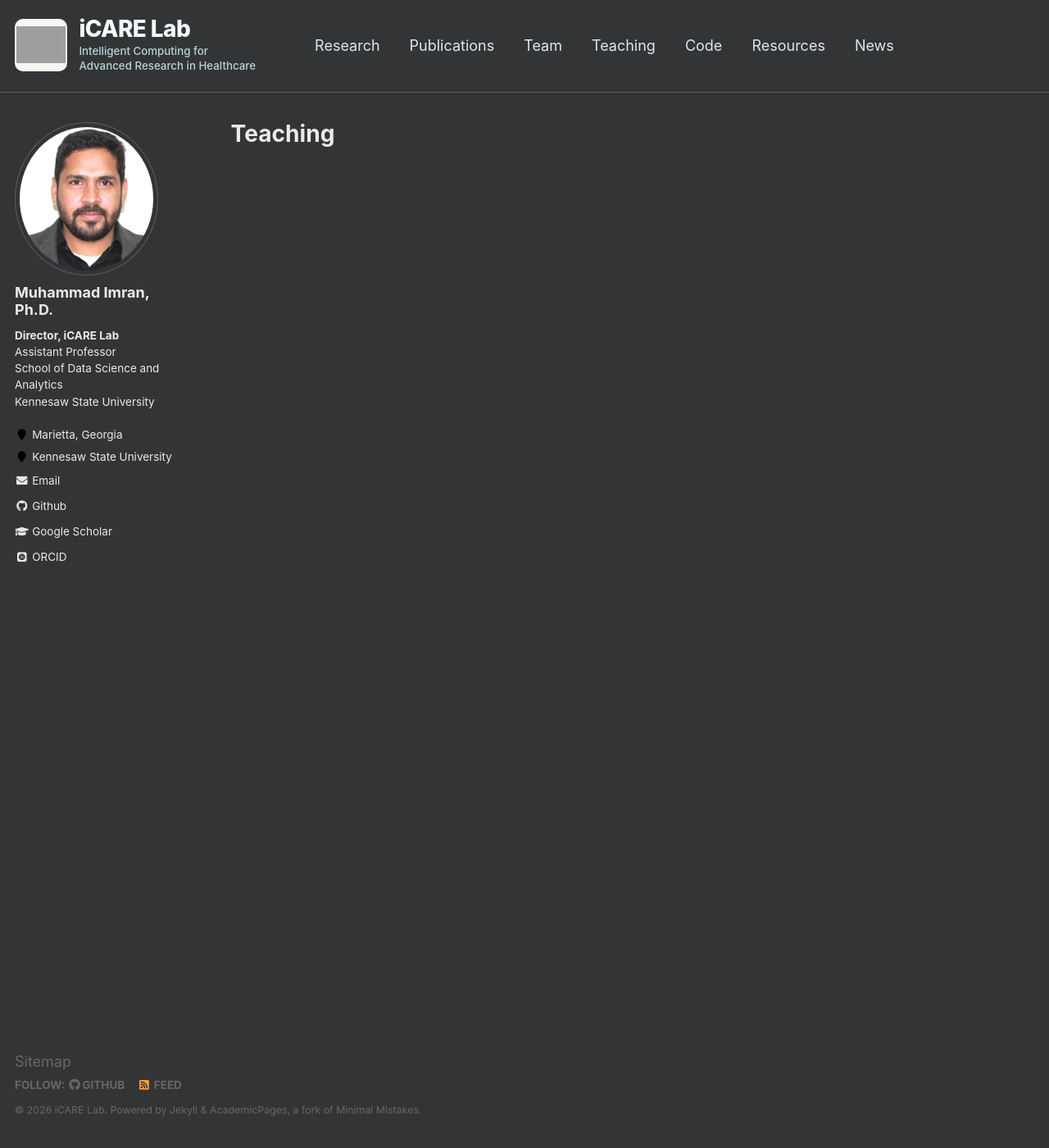
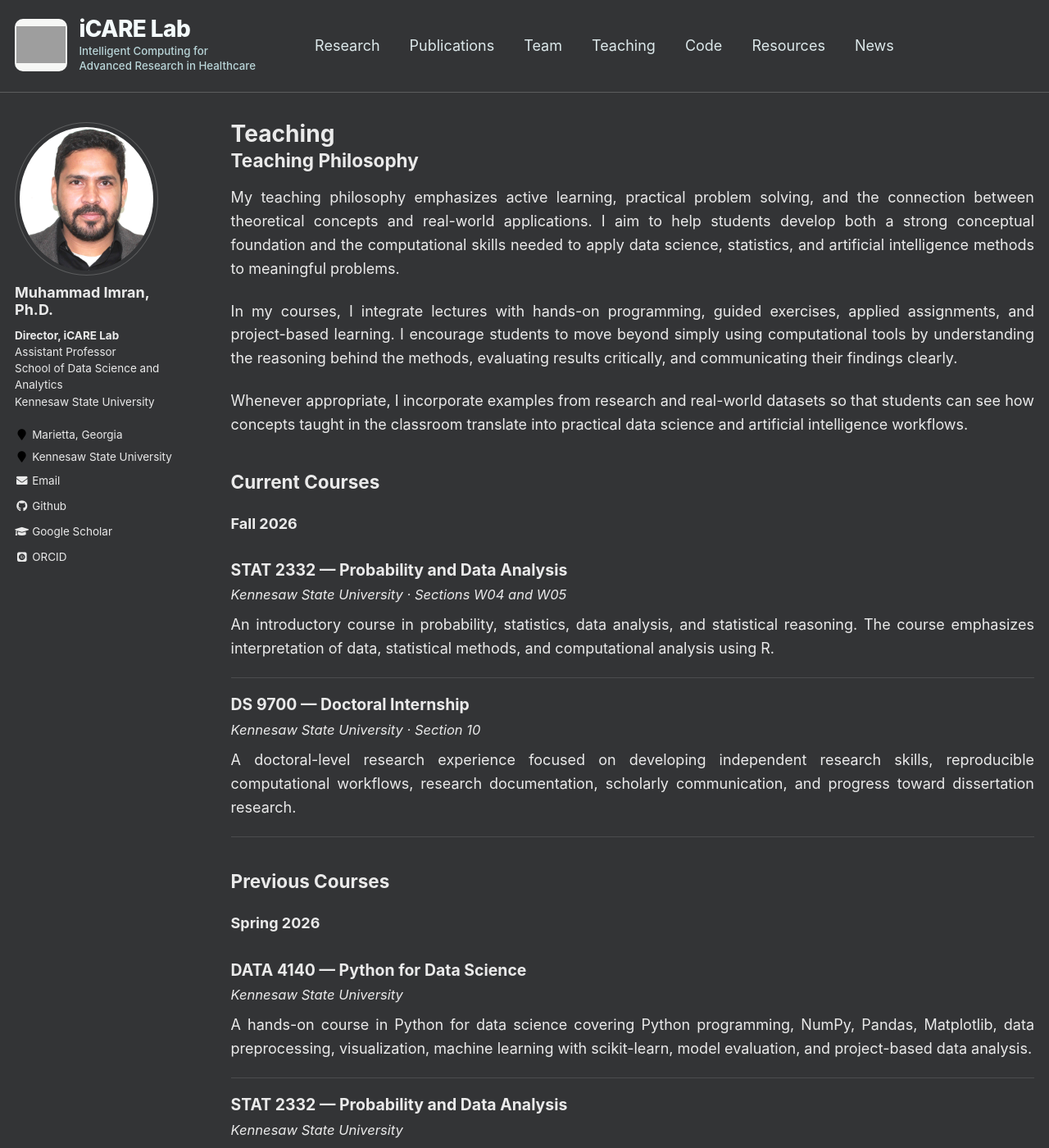
Before and after one commit to iCARE-Lab/icare-lab.github.io, a Jekyll site: the page built from _pages/teaching.md, in a window 1280 px wide and 1400 px high. Shown: the whole window at 82% size. Built offline with Jekyll 4.4.1, drawn with Linux system fonts in a browser that asks for light colours; some web fonts are replaced; some of the changed text lies outside the part shown.

Commit message:
Add and style Teaching page

```diff
--- a/_pages/teaching.md
+++ b/_pages/teaching.md
@@ -4,3 +4,165 @@ layout: archive
 title: "Teaching"
 author_profile: true
 ---
+
+<div class="teaching-page" markdown="1">
+
+<div class="teaching-intro" markdown="1">
+
+## Teaching Philosophy
+
+My teaching philosophy emphasizes active learning, practical problem solving, and the connection between theoretical concepts and real-world applications. I aim to help students develop both a strong conceptual foundation and the computational skills needed to apply data science, statistics, and artificial intelligence methods to meaningful problems.
+
+In my courses, I integrate lectures with hands-on programming, guided exercises, applied assignments, and project-based learning. I encourage students to move beyond simply using computational tools by understanding the reasoning behind the methods, evaluating results critically, and communicating their findings clearly.
+
+Whenever appropriate, I incorporate examples from research and real-world datasets so that students can see how concepts taught in the classroom translate into practical data science and artificial intelligence workflows.
+
+</div>
+
+## Current Courses
+
+### Fall 2026
+
+<div class="teaching-course" markdown="1">
+
+<div class="teaching-course__title">
+STAT 2332 — Probability and Data Analysis
+</div>
+
+<div class="teaching-course__meta">
+Kennesaw State University · Sections W04 and W05
+</div>
+
+An introductory course in probability, statistics, data analysis, and statistical reasoning. The course emphasizes interpretation of data, statistical methods, and computational analysis using R.
+
+</div>
+
+<div class="teaching-course" markdown="1">
+
+<div class="teaching-course__title">
+DS 9700 — Doctoral Internship
+</div>
+
+<div class="teaching-course__meta">
+Kennesaw State University · Section 10
+</div>
+
+A doctoral-level research experience focused on developing independent research skills, reproducible computational workflows, research documentation, scholarly communication, and progress toward dissertation research.
+
+</div>
+
+
+## Previous Courses
+
+### Spring 2026
+
+<div class="teaching-course" markdown="1">
+
+<div class="teaching-course__title">
+DATA 4140 — Python for Data Science
+</div>
+
+<div class="teaching-course__meta">
+Kennesaw State University
+</div>
+
+A hands-on course in Python for data science covering Python programming, NumPy, Pandas, Matplotlib, data preprocessing, visualization, machine learning with scikit-learn, model evaluation, and project-based data analysis.
+
+</div>
+
+<div class="teaching-course" markdown="1">
+
+<div class="teaching-course__title">
+STAT 2332 — Probability and Data Analysis
+</div>
+
+<div class="teaching-course__meta">
+Kennesaw State University
+</div>
+
+An introductory course emphasizing probability, statistical reasoning, data analysis, interpretation of results, and computational analysis using R.
+
+</div>
+
+<div class="teaching-course" markdown="1">
+
+<div class="teaching-course__title">
+DS 7940 — Applied Analysis Project
+</div>
+
+<div class="teaching-course__meta">
+Kennesaw State University
+</div>
+
+A graduate-level applied project course in which students develop and complete a substantial data science project involving problem formulation, analysis, implementation, interpretation, and communication of results.
+
+</div>
+
+<div class="teaching-course" markdown="1">
+
+<div class="teaching-course__title">
+DS 9700 — Doctoral Internship
+</div>
+
+<div class="teaching-course__meta">
+Kennesaw State University
+</div>
+
+A doctoral research experience focused on independent research, computational experimentation, research documentation, and scholarly communication.
+
+</div>
+
+
+### Fall 2025
+
+<div class="teaching-course" markdown="1">
+
+<div class="teaching-course__title">
+DATA 4140 — Python for Data Science
+</div>
+
+<div class="teaching-course__meta">
+Kennesaw State University
+</div>
+
+A hands-on introduction to Python programming and its application to data science, including data manipulation, visualization, statistical analysis, machine learning, and applied projects.
+
+</div>
+
+<div class="teaching-course" markdown="1">
+
+<div class="teaching-course__title">
+STAT 2332 — Probability and Data Analysis
+</div>
+
+<div class="teaching-course__meta">
+Kennesaw State University
+</div>
+
+An introductory statistics and probability course focused on statistical reasoning, data analysis, interpretation, and computational problem solving.
+
+</div>
+
+
+## Student Learning and Projects
+
+I strongly encourage students to apply course concepts through hands-on projects and independent exploration. My courses emphasize reproducible analysis, computational problem solving, interpretation of results, and clear communication of technical findings.
+
+In Python for Data Science, students progress from foundational Python programming and data manipulation to visualization and machine learning before completing an applied data science project. Students are also encouraged to present their work through university research, analytics, and scholarly events.
+
+
+## Teaching Interests
+
+<ul class="teaching-interests">
+  <li>Python for Data Science</li>
+  <li>Probability and Statistics</li>
+  <li>Applied Machine Learning</li>
+  <li>Artificial Intelligence and Deep Learning</li>
+  <li>Medical Image Analysis</li>
+  <li>Digital Image Processing</li>
+  <li>Data Visualization</li>
+  <li>Large Language Models and Agentic AI</li>
+  <li>AI for Healthcare</li>
+</ul>
+
+</div>
--- /dev/null
+++ b/_sass/_teaching.scss
@@ -0,0 +1,112 @@
+/* ==========================================================================
+   TEACHING PAGE
+   ========================================================================== */
+
+.teaching-page {
+    margin-top: -0.5rem;
+}
+
+
+/* ---------------------------------------------------------
+   SECTION HEADINGS
+   --------------------------------------------------------- */
+
+.teaching-page h2 {
+    margin-top: 2.25rem;
+    margin-bottom: 0.9rem;
+}
+
+.teaching-page h2:first-child {
+    margin-top: 0;
+}
+
+.teaching-page h3 {
+    margin-top: 1.5rem;
+    margin-bottom: 0.75rem;
+}
+
+
+/* ---------------------------------------------------------
+   GENERAL TEXT
+   --------------------------------------------------------- */
+
+.teaching-page p {
+    line-height: 1.6;
+}
+
+.teaching-intro p {
+    text-align: justify;
+    text-justify: inter-word;
+}
+
+
+/* ---------------------------------------------------------
+   COURSE ENTRY
+   --------------------------------------------------------- */
+
+.teaching-course {
+    padding: 1rem 0 1.15rem;
+    border-bottom: 1px solid rgba(255, 255, 255, 0.12);
+}
+
+.teaching-course:last-child {
+    border-bottom: 0;
+}
+
+.teaching-course__title {
+    margin: 0 0 0.2rem;
+    font-size: 1.08em;
+    font-weight: 700;
+}
+
+.teaching-course__meta {
+    margin-bottom: 0.55rem;
+    font-size: 0.92em;
+    font-style: italic;
+}
+
+.teaching-course p {
+    margin: 0;
+    text-align: justify;
+    text-justify: inter-word;
+}
+
+
+/* ---------------------------------------------------------
+   TEACHING INTERESTS
+   --------------------------------------------------------- */
+
+.teaching-interests {
+    columns: 2;
+    column-gap: 2rem;
+}
+
+.teaching-interests li {
+    margin-bottom: 0.35rem;
+}
+
+
+/* ---------------------------------------------------------
+   MOBILE
+   --------------------------------------------------------- */
+
+@media (max-width: 600px) {
+
+    .teaching-page {
+        margin-top: 0;
+    }
+
+    .teaching-page h2 {
+        margin-top: 1.75rem;
+    }
+
+    .teaching-intro p,
+    .teaching-course p {
+        text-align: justify;
+        text-justify: inter-word;
+    }
+
+    .teaching-interests {
+        columns: 1;
+    }
+}
--- a/assets/css/main.scss
+++ b/assets/css/main.scss
@@ -36,6 +36,7 @@
 @import "research";
 @import "publications";
 @import "team";
+@import "teaching";
 
 
 @import "vendor/font-awesome/fontawesome";
```
